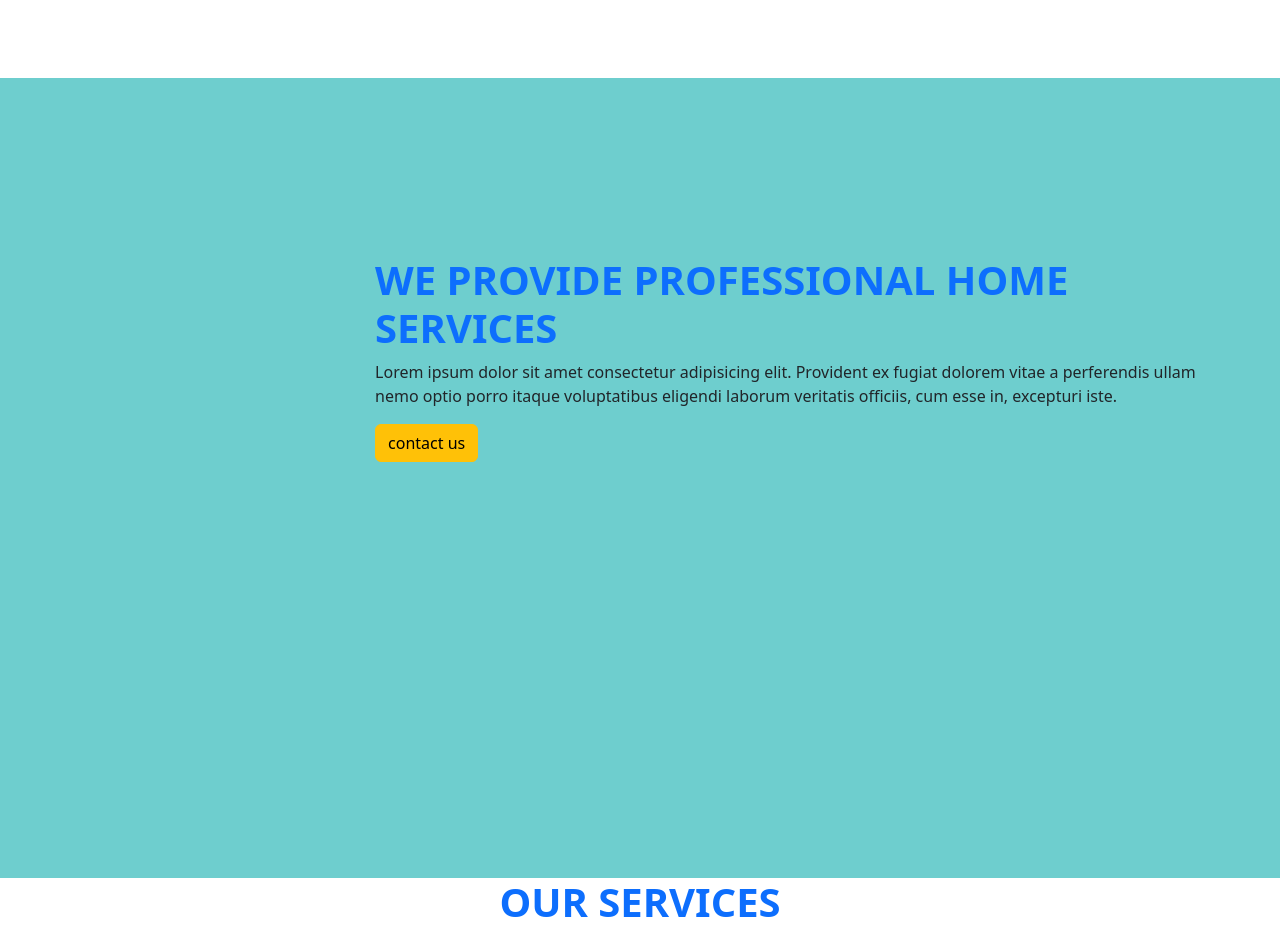
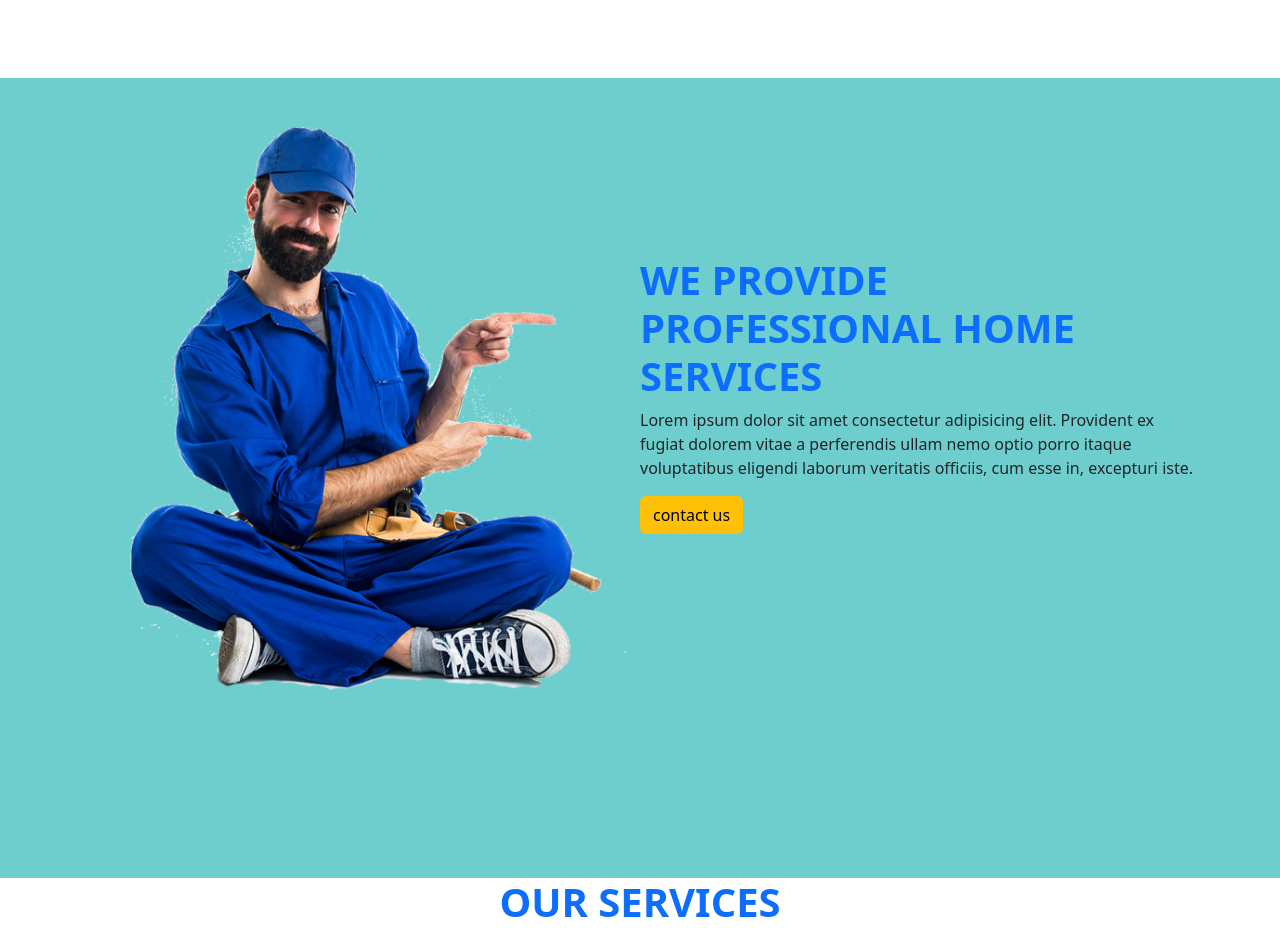
Before and after one commit to mostafa5678060-create/mostafa.mohmed-on3, a plain HTML site: page index.html in a window 1280 px wide. Shown: the part 1640-2569 px from the top of the page. Drawn offline with nearby package versions, Linux system fonts and the light colour scheme.

Commit message:
Fix HTML formatting and structure

```diff
--- a/index.html
+++ b/index.html
@@ -62,7 +62,7 @@
 </section>
 <section class="section3 vh-100">
     <div class="container d-flex justify-content-between pt-5">
-        <img class="w-50" src="./images/professional-img.png" alt="">
+        <img class="w-50" src="./professional-img.png" alt="">
         <div class="t3">
             <h2 class="fw-bolder text-primary fs-1 text-uppercase">we provide professional home services</h2>
             <p>Lorem ipsum dolor sit amet consectetur adipisicing elit. Provident ex fugiat dolorem vitae a perferendis ullam nemo optio porro itaque voluptatibus eligendi laborum veritatis officiis, cum esse in, excepturi iste.</p>
```
